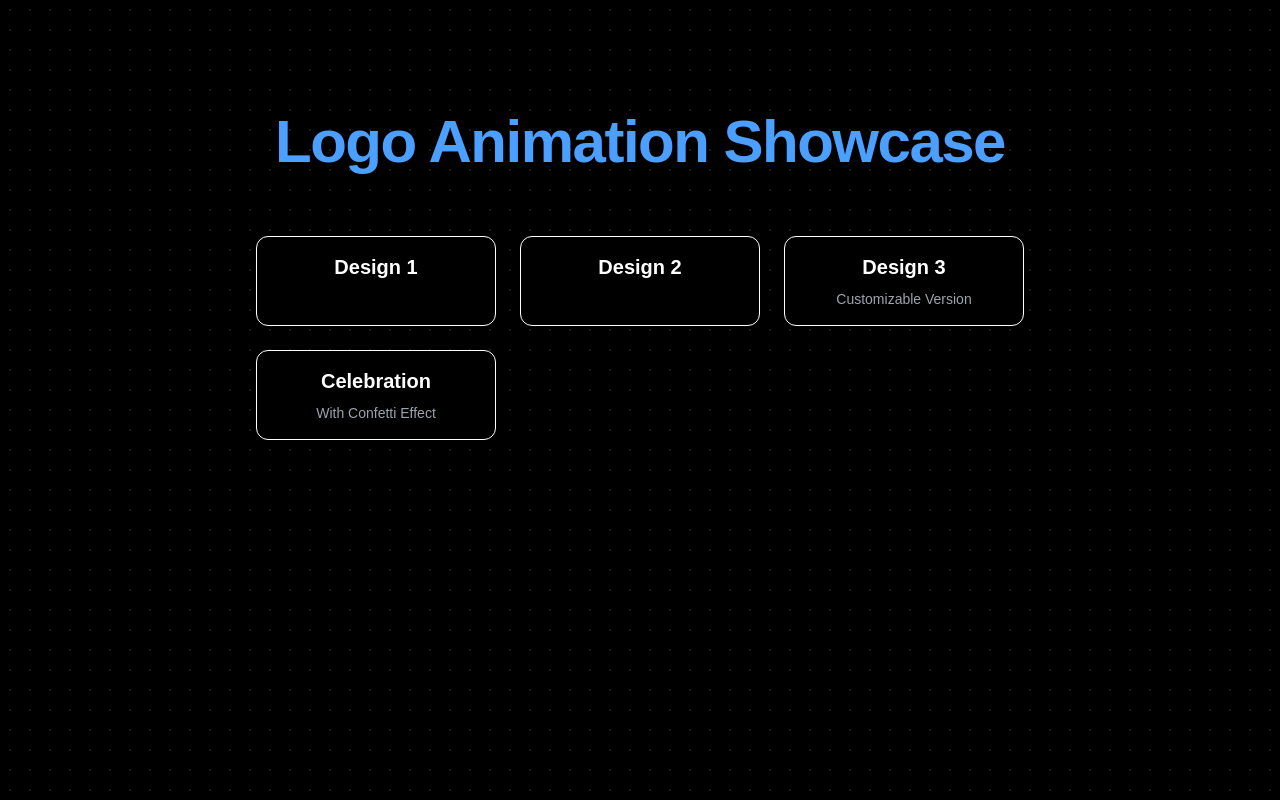
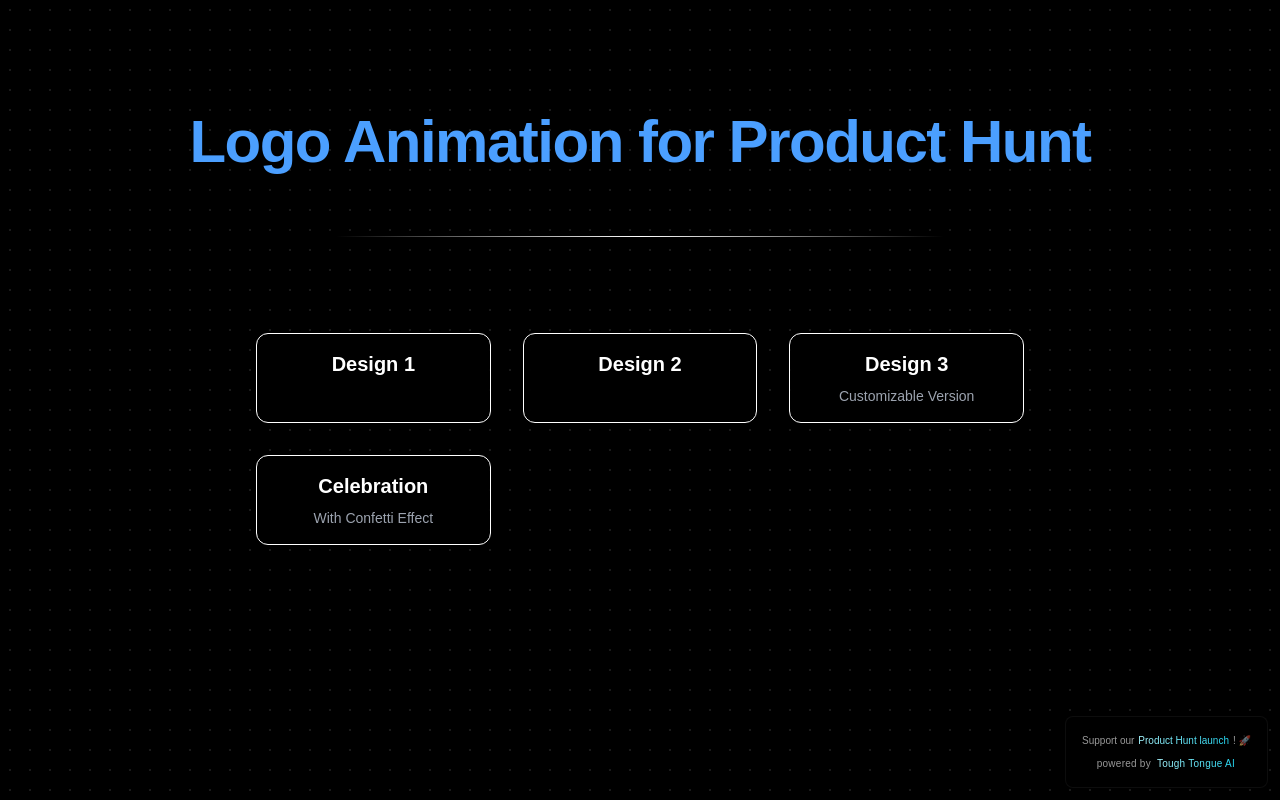
Before and after one commit to ajitesh123/product-hunt-launch, a Next.js app: page / in a window 1280 px wide. Built offline with nearby package versions, Linux system fonts and the light colour scheme.

Commit message:
more design

```diff
--- /dev/null
+++ b/app/components/powered-by.tsx
@@ -0,0 +1,55 @@
+import Link from "next/link"
+
+interface PoweredByProps {
+  className?: string
+}
+
+export function PoweredBy({ className = "" }: PoweredByProps) {
+  return (
+    <div className="fixed bottom-3 right-3 flex flex-col items-end gap-2 bg-gradient-to-br from-black/80 to-black/90 p-4 rounded-lg backdrop-blur-sm border border-white/5">
+      {/* Product Hunt Launch Support */}
+      <Link
+        href="https://www.producthunt.com/posts/tough-tongue-ai-2-0"
+        target="_blank"
+        rel="noopener noreferrer"
+        className="text-[10px] font-medium flex items-center gap-1"
+      >
+        <span className="text-white/60">Support our</span>
+        <span className="bg-gradient-to-r from-cyan-200 to-cyan-400 bg-clip-text text-transparent hover:to-cyan-300 transition-all duration-300">
+          Product Hunt launch
+        </span>
+        <span className="text-white/60">! 🚀</span>
+      </Link>
+
+      {/* Powered By Section */}
+      <Link
+        href="https://www.toughtongueai.com"
+        target="_blank"
+        rel="noopener noreferrer"
+        className={`
+          group flex items-center gap-1.5 hover:gap-2
+          text-[10px] font-light tracking-wide
+          text-white/40 hover:text-white/80
+          transition-all duration-300 ease-in-out
+          ${className}
+        `}
+      >
+        <span className="font-light text-white/60">powered by</span>
+        <span className="font-medium bg-gradient-to-r from-cyan-200 to-cyan-400 bg-clip-text text-transparent group-hover:to-cyan-300">
+          Tough Tongue AI
+        </span>
+        <svg
+          className="w-2.5 h-2.5 opacity-0 -translate-x-1 group-hover:opacity-100 group-hover:translate-x-0 transition-all duration-300"
+          viewBox="0 0 24 24"
+          fill="none"
+          stroke="currentColor"
+          strokeWidth="2"
+          strokeLinecap="round"
+          strokeLinejoin="round"
+        >
+          <path d="M5 12h14m-7-7 7 7-7 7" />
+        </svg>
+      </Link>
+    </div>
+  )
+}
--- a/app/layout.tsx
+++ b/app/layout.tsx
@@ -1,6 +1,7 @@
 import type { Metadata } from "next";
 import localFont from "next/font/local";
 import "./globals.css";
+import { PoweredBy } from "./components/powered-by";
 
 const geistSans = localFont({
   src: "./fonts/GeistVF.woff",
@@ -14,8 +15,8 @@ const geistMono = localFont({
 });
 
 export const metadata: Metadata = {
-  title: "Create Next App",
-  description: "Generated by create next app",
+  title: "Logo Animation for Product Hunt",
+  description: "Create a logo animation for Product Hunt",
 };
 
 export default function RootLayout({
@@ -26,9 +27,10 @@ export default function RootLayout({
   return (
     <html lang="en">
       <body
-        className={`${geistSans.variable} ${geistMono.variable} antialiased`}
+        className={`${geistSans.variable} ${geistMono.variable} antialiased relative`}
       >
         {children}
+        <PoweredBy />
       </body>
     </html>
   );
--- a/app/page.tsx
+++ b/app/page.tsx
@@ -4,10 +4,12 @@ export default function Home() {
   return (
     <div className="min-h-screen bg-black p-8 bg-[radial-gradient(rgba(255,255,255,0.1)_1px,transparent_1px)] bg-[size:20px_20px]">
       <h1 className="text-6xl mt-20 font-bold mb-16 text-center text-[#4B9FFF] tracking-tight">
-        Logo Animation Showcase
+        Logo Animation for Product Hunt
       </h1>
 
-      <div className="max-w-3xl mx-auto grid grid-cols-1 md:grid-cols-2 lg:grid-cols-3 gap-6 text-center justify-center">
+      <div className="h-px w-1/2 mx-auto bg-gradient-to-r from-transparent via-white to-transparent mb-24" />
+
+      <div className="max-w-3xl mx-auto grid grid-cols-1 md:grid-cols-2 lg:grid-cols-3 gap-8 text-center justify-center">
         <Link
           href="/animated-logo"
           className="p-4 rounded-xl hover:transform hover:scale-[1.02] transition-all duration-300 bg-black/40 border border-white backdrop-blur-sm group relative overflow-hidden"
```
